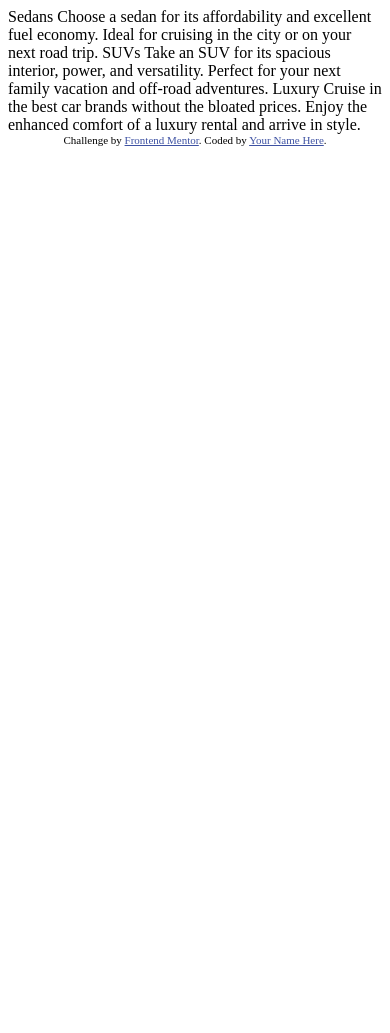
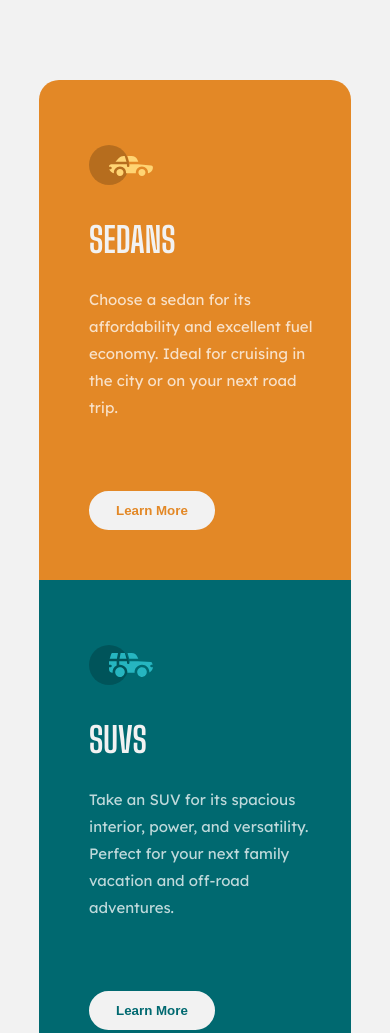
Before and after one commit to abdelmounim-dev/fm-3, a plain HTML site: page index.html in a window 390 px wide. Shown: the top 1033 px of the page. Before the commit the page ends 844 px from the top, so only its background shows below. Drawn offline with Linux system fonts and the light colour scheme.

Commit message:
first try, works on mobile and desktop but it doesn't work on medium devices well

```diff
--- a/css/style.css
+++ b/css/style.css
@@ -0,0 +1,87 @@
+/* start of vars */
+:root {
+    --bg1:hsl(31, 77%, 52%);
+    --bg2:hsl(184, 100%, 22%);
+    --bg3: hsl(179, 100%, 13%);
+    --p-color:hsla(0, 0%, 100%, 0.75);
+    --accent: hsl(0, 0%, 95%);
+}
+/* end of vars */
+/* start of global rules */
+*{
+    box-sizing: border-box;
+    padding: 0;
+    margin: 0;
+}
+html{
+    scroll-behavior: smooth;
+}
+body{
+    font-family: "Lexend Deca", sans-serif;
+    font-size: 15px;
+    background-color: var(--accent);
+}
+/* end of global rules  */
+/* start of container */
+.container {
+    max-width: 80%;
+    margin: 80px auto;
+    /* display: grid;
+    grid-template-columns: repeat(3, minmax(350px, 1fr)); */
+    display: flex;
+    flex-wrap: wrap;
+    border-radius: 20px;
+    overflow: hidden;
+}
+.container > div {
+    max-width: calc(100% / 3);
+    min-width: 330px;
+    padding: 50px;
+    height: 500px;
+    color: var(--p-color);
+    line-height: 1.8;
+    position: relative;
+}
+.container > div > * {
+    padding-top: 15px;
+}
+.container div h2 {
+    font-family: "Big Shoulders Display", sans-serif;
+    text-transform: uppercase;
+    font-size: 35px;
+    color: var(--accent);
+}
+.container div button {
+    border: 2px solid var(--accent);
+    background-color: var(--accent);
+    padding: 10px 25px;
+    margin-top: 100px;
+    border-radius: 21px;
+    font-weight: 700;
+    cursor: pointer;
+    position: absolute;
+    bottom: 50px;
+}
+.container div button:hover {
+    background-color: transparent;
+    color: var(--accent);
+}
+.container .sedans {
+    background-color: var(--bg1);
+}
+.container .sedans button {
+    color: var(--bg1);
+}
+.container .suvs {
+    background-color: var(--bg2);
+}
+.container .suvs button {
+    color: var(--bg2);
+}
+.container .luxury {
+    background-color: var(--bg3);
+}
+.container .luxury button {
+    color: var(--bg3);
+}
+/* end of container */
--- a/index.html
+++ b/index.html
@@ -5,32 +5,65 @@
   <meta name="viewport" content="width=device-width, initial-scale=1.0"> <!-- displays site properly based on user's device -->
 
   <link rel="icon" type="image/png" sizes="32x32" href="./images/favicon-32x32.png">
-
+  <!-- google fonts(Lexend Deca, Big Shoulders Display) -->
+  <link rel="preconnect" href="https://fonts.googleapis.com">
+  <link rel="preconnect" href="https://fonts.gstatic.com" crossorigin>
+  <link href="https://fonts.googleapis.com/css2?family=Big+Shoulders+Display:wght@700&family=Lexend+Deca&display=swap" rel="stylesheet">
+  <!-- main Css File -->
+  <link rel="stylesheet" href="css/style.css">
   <title>Frontend Mentor | 3-column preview card component</title>
 
   <!-- Feel free to remove these styles or customise in your own stylesheet 👍 -->
   <style>
     .attribution { font-size: 11px; text-align: center; }
-    .attribution a { color: hsl(228, 45%, 44%); }
+    .attribution a { color: var(--bg2); }
   </style>
 </head>
 <body>
+  <div class="container">
+    <div class="sedans">
+      <img src="images/icon-sedans.svg" alt="">
+      <h2>Sedans</h2>
+      <p>
+        Choose a sedan for its affordability and excellent fuel economy. Ideal for cruising in the city
+        or on your next road trip.
+      </p>
+      <button>Learn More</button>
+    </div>
+    <div class="suvs">
+      <img src="images/icon-suvs.svg" alt="">
+      <h2>SUVs</h2>
+      <p>
+        Take an SUV for its spacious interior, power, and versatility. Perfect for your next family vacation and off-road adventures.
+      </p>
+      <button>Learn More</button>
+    </div>
+    <div class="luxury">
+      <img src="images/icon-luxury.svg" alt="">
+      <h2>Luxury</h2>
+      <p>
+        Cruise in the best car brands without the bloated prices. Enjoy the enhanced comfort of a luxury
+        rental and arrive in style.
+      </p>
+      <button>Learn More</button>
+    </div>
+  </div>
 
-  Sedans
-  Choose a sedan for its affordability and excellent fuel economy. Ideal for cruising in the city
-  or on your next road trip.
-
-  SUVs
-  Take an SUV for its spacious interior, power, and versatility. Perfect for your next family vacation
-  and off-road adventures.
-
-  Luxury
-  Cruise in the best car brands without the bloated prices. Enjoy the enhanced comfort of a luxury
-  rental and arrive in style.
 
   <div class="attribution">
     Challenge by <a href="https://www.frontendmentor.io?ref=challenge" target="_blank">Frontend Mentor</a>.
-    Coded by <a href="#">Your Name Here</a>.
+    Coded by <a href="https://github.com/abdelmounim-dev" target="_blank">Abdelmounim Baouia</a>.
   </div>
 </body>
 </html>
+<!-- Sedans
+Choose a sedan for its affordability and excellent fuel economy. Ideal for cruising in the city
+or on your next road trip.
+
+SUVs
+Take an SUV for its spacious interior, power, and versatility. Perfect for your next family vacation
+and off-road adventures.
+
+Luxury
+Cruise in the best car brands without the bloated prices. Enjoy the enhanced comfort of a luxury
+rental and arrive in style. -->
```
